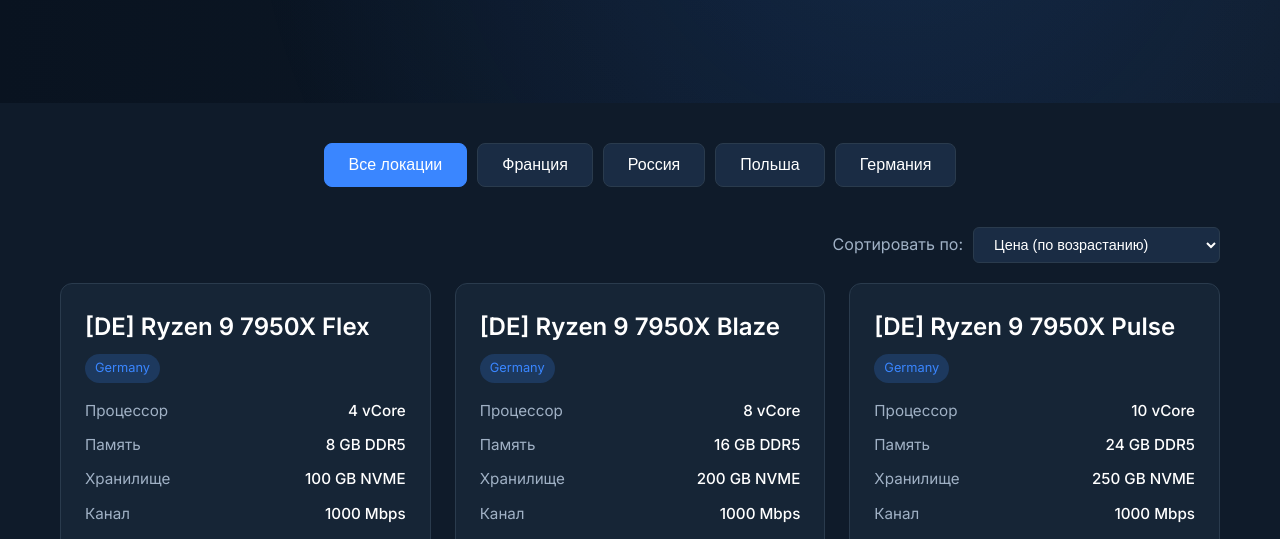
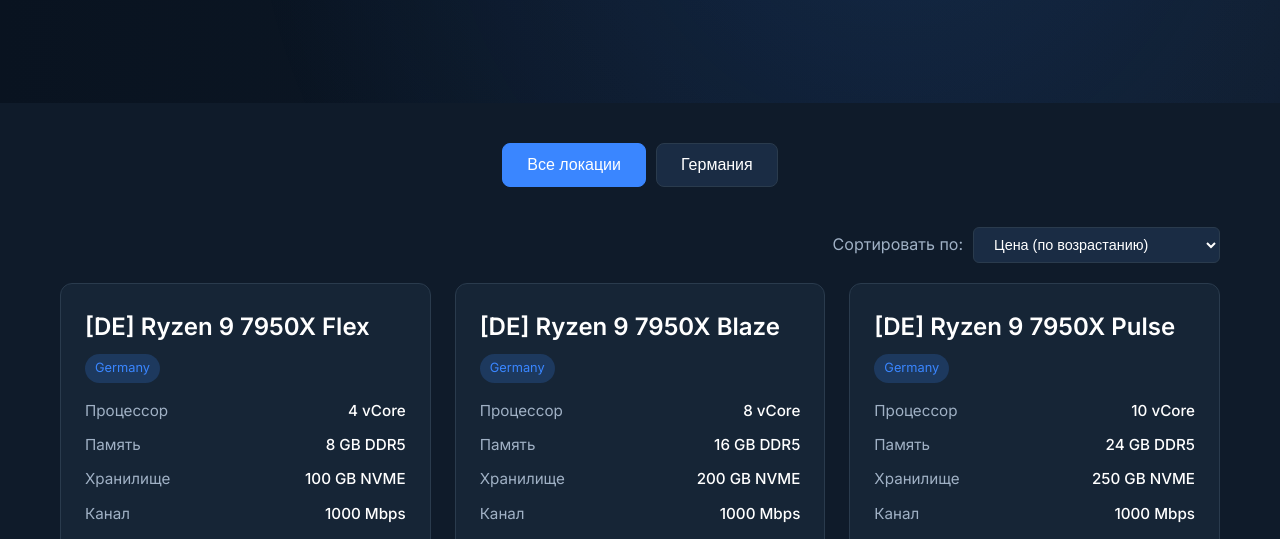
Before and after one commit to nxkazu/nxkazu.github.io, a plain HTML site: page index.html in a window 1280 px wide. Shown: the part 261-800 px from the top of the page. Drawn offline with Linux system fonts and the light colour scheme.

Commit message:
Update index.html

```diff
--- a/index.html
+++ b/index.html
@@ -346,9 +346,6 @@
     <main class="container">
         <div class="location-nav">
             <button class="location-btn active" data-location="all">Все локации</button>
-            <button class="location-btn" data-location="France">Франция</button>
-            <button class="location-btn" data-location="Russia">Россия</button>
-            <button class="location-btn" data-location="Poland">Польша</button>
             <button class="location-btn" data-location="Germany">Германия</button>
         </div>
 
```
